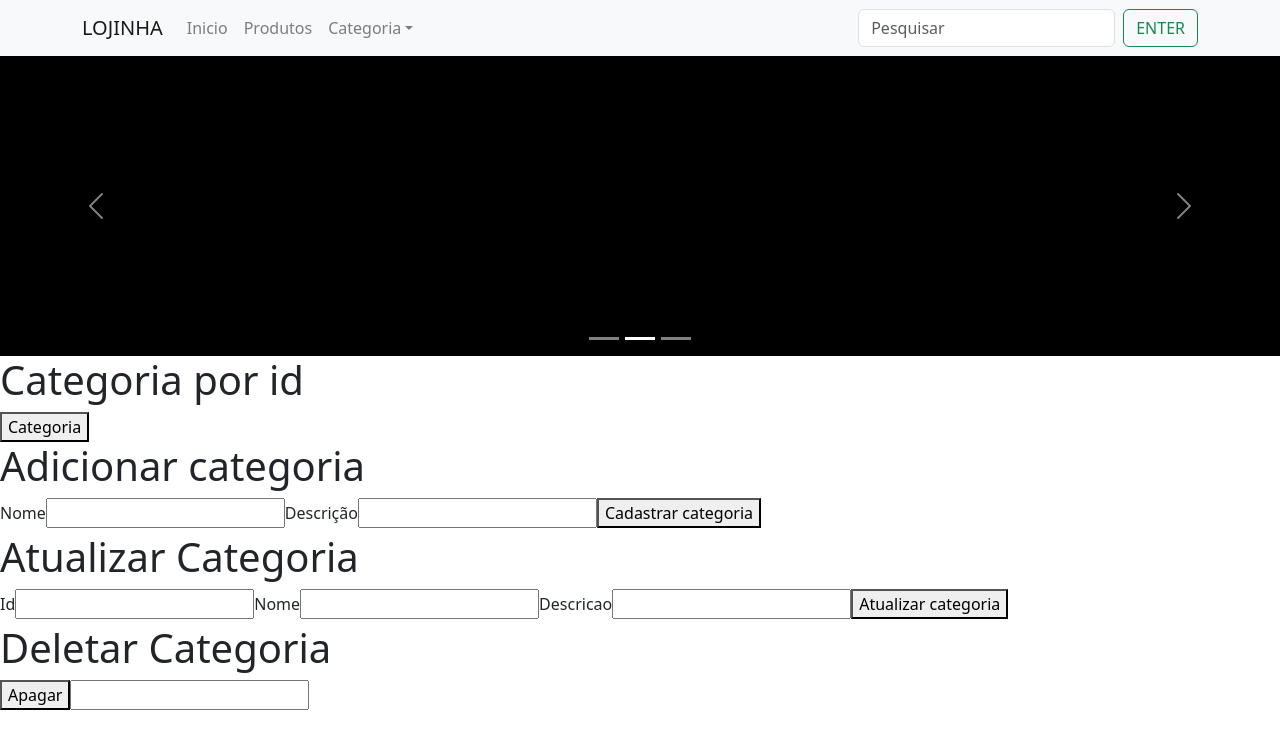
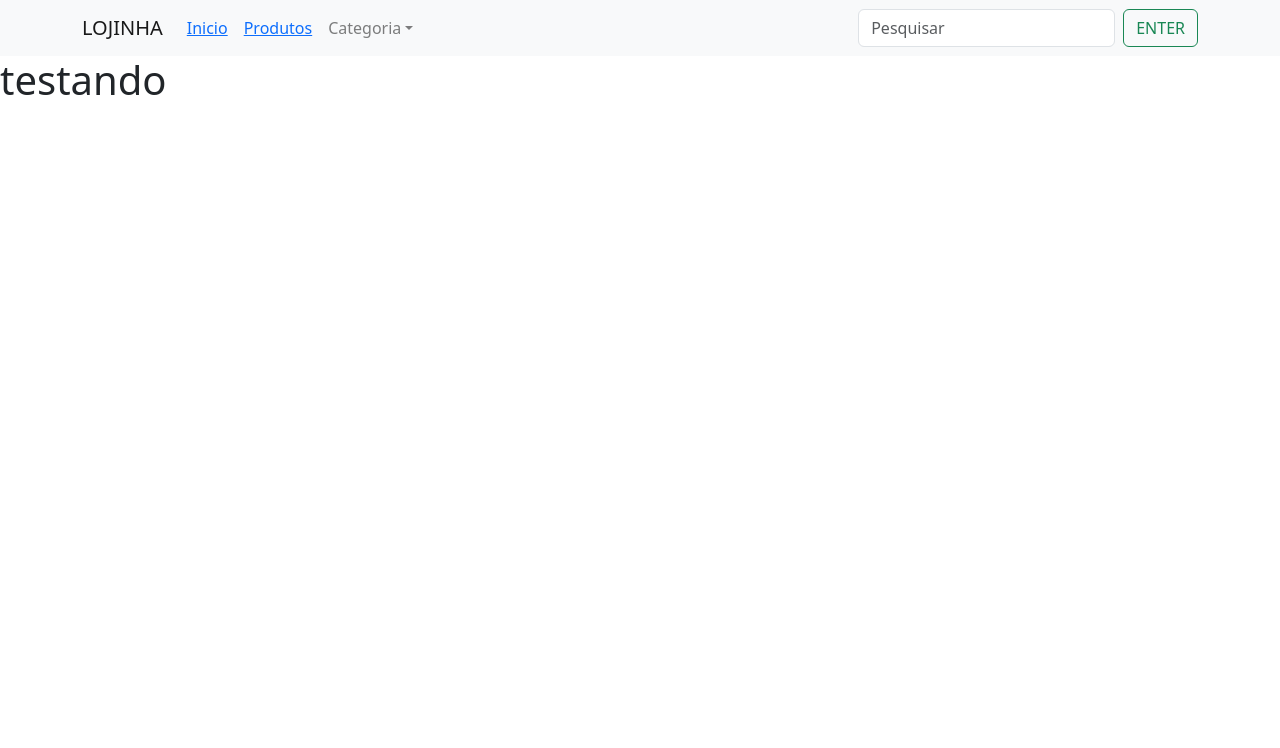
Before and after one commit to Alethos-BK/Final-loja-geek-React, a React (Vite) app in the folder lojinha-geek/: page /Produtos in a window 1280 px wide. Shown: the top 748 px of the page. Built offline with nearby package versions, Linux system fonts and the light colour scheme.

Commit message:
João: Rotas

```diff
--- a/lojinha-geek/package.json
+++ b/lojinha-geek/package.json
@@ -8,7 +8,8 @@
   "dependencies": {
     "axios": "^0.21.1",
     "react": "^17.0.0",
-    "react-dom": "^17.0.0"
+    "react-dom": "^17.0.0",
+    "react-router-dom": "^5.2.0"
   },
   "devDependencies": {
     "@vitejs/plugin-react-refresh": "^1.3.1",
--- a/lojinha-geek/src/App.jsx
+++ b/lojinha-geek/src/App.jsx
@@ -7,22 +7,28 @@ import Home from "./Home"
 import Dropdown from 'react-bootstrap/Dropdown'
 import { Button, Navbar, NavDropdown, Container, Nav, FormControl, Form} from 'react-bootstrap';
 import 'bootstrap/dist/css/bootstrap.min.css';
+import {BrowserRouter, Switch, Route, Link} from "react-router-dom";
+import Produtos from './Produtos';
 
 
 function App() {
 
   return (
 <>
+<BrowserRouter>
   <Navbar bg="light" expand="lg">
     <Container>
       <Navbar.Brand href="#home">LOJINHA</Navbar.Brand>
       <Navbar.Toggle aria-controls="basic-navbar-nav" />
       <Navbar.Collapse id="basic-navbar-nav">
         <Nav className="me-auto">
-          <Nav.Link href="#home">Inicio</Nav.Link>
-          <Nav.Link href="#link">Produtos</Nav.Link>
+        <Nav.Link> <Link to="/Home">Inicio</Link></Nav.Link>
+          <Nav.Link> <Link to="/Produtos">Produtos</Link></Nav.Link>
+
+
           <NavDropdown title="Categoria" id="basic-nav-dropdown">
-            <NavDropdown.Item href="#action/3.1">Roupas</NavDropdown.Item>
+
+
             <NavDropdown.Item href="#action/3.2">Jogos</NavDropdown.Item>
             <NavDropdown.Item href="#action/3.3">Acessórios</NavDropdown.Item>
             <NavDropdown.Divider />
@@ -36,8 +42,29 @@ function App() {
     </Navbar.Collapse>
     </Container>
     </Navbar>
-    <Home />
-    <Categoria />
+
+
+
+        <Switch>
+          <Route path="/Home" exact>
+            <Home />
+
+
+          </Route>
+
+          <Route path="/Produtos" exact>
+            <Produtos/>
+            </Route>
+
+            <Route path="/Categoria" exact>
+            <Categoria/>
+
+            </Route>
+
+        </Switch>
+      </BrowserRouter>
+
+
   </>
   );
 
--- /dev/null
+++ b/lojinha-geek/src/Jogos.jsx
@@ -0,0 +1 @@
+import React from "react";
--- a/lojinha-geek/src/produtos.jsx
+++ b/lojinha-geek/src/produtos.jsx
@@ -1,8 +1,10 @@
 import React from "react";
 
-function produtos(){
-/*    return(
+function Produtos(){
+   return(
+    <h1>testando</h1>
+    );
 
-    );
-    */
 }
+
+export default Produtos;
```
Also changed, not shown: lojinha-geek/src/Carrinho.jsx (added, +27 -0 lines), lojinha-geek/src/produto/Produto.jsx (deleted), 1 other file (tests, documents, lock files or other folders).
